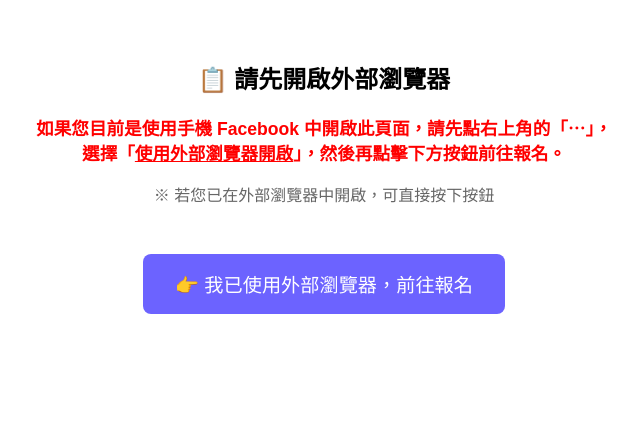
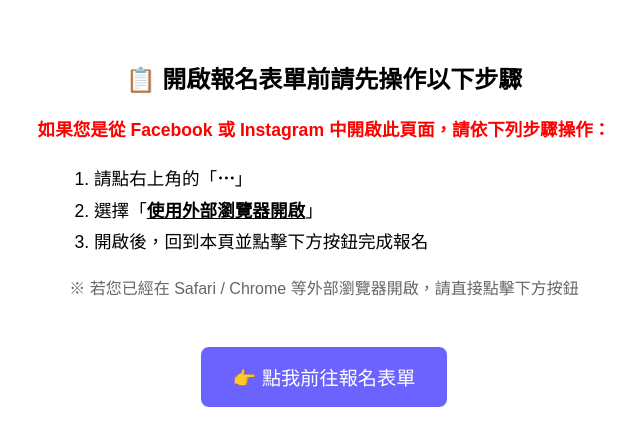
Before and after one commit to milo0109s/refactored-waddle, a plain HTML site: page index.html in a window 1280 px wide. Shown: the whole page, without its empty margins (316-956 px from the left). Drawn offline with Linux system fonts and the light colour scheme.

Commit message:
Update index.html

```diff
--- a/index.html
+++ b/index.html
@@ -6,21 +6,26 @@
 </head>
 <body style="font-family: sans-serif; text-align: center; padding: 2rem;">
 
-  <h2>📋 請先開啟外部瀏覽器</h2>
+  <h2>📋 開啟報名表單前請先操作以下步驟</h2>
 
-  <p style="font-size: 1.1rem; color: red; font-weight: bold;">
-    如果您目前是使用手機 Facebook 中開啟此頁面，請先點右上角的「⋯」，<br>
-    選擇「<u>使用外部瀏覽器開啟</u>」，然後再點擊下方按鈕前往報名。
+  <p style="font-size: 1.1rem; color: red; font-weight: bold; line-height: 1.8;">
+    如果您是從 <strong>Facebook</strong> 或 <strong>Instagram</strong> 中開啟此頁面，請依下列步驟操作：
   </p>
 
-  <p style="font-size: 1rem; color: #666; margin-top: 1rem;">
-    ※ 若您已在外部瀏覽器中開啟，可直接按下按鈕
+  <ol style="text-align: left; max-width: 500px; margin: 1rem auto; font-size: 1.1rem; line-height: 1.8;">
+    <li>請點右上角的「<strong>⋯</strong>」</li>
+    <li>選擇「<strong><u>使用外部瀏覽器開啟</u></strong>」</li>
+    <li>開啟後，回到本頁並點擊下方按鈕完成報名</li>
+  </ol>
+
+  <p style="font-size: 1rem; color: #666;">
+    ※ 若您已經在 Safari / Chrome 等外部瀏覽器開啟，請直接點擊下方按鈕
   </p>
 
   <a href="https://script.google.com/macros/s/AKfycbzqx0HtONfbGRZbYRv-MBo8b05poZhOry-61xvdSyVLs7_mQh6oFTSDRUOaQJ9kz1Y-vQ/exec"
      target="_blank"
      style="display:inline-block; margin-top: 2rem; padding: 1rem 2rem; font-size: 1.2rem; background: #6c63ff; color: white; border: none; border-radius: 0.5rem; text-decoration: none;">
-    👉 我已使用外部瀏覽器，前往報名
+    👉 點我前往報名表單
   </a>
 
 </body>
```
